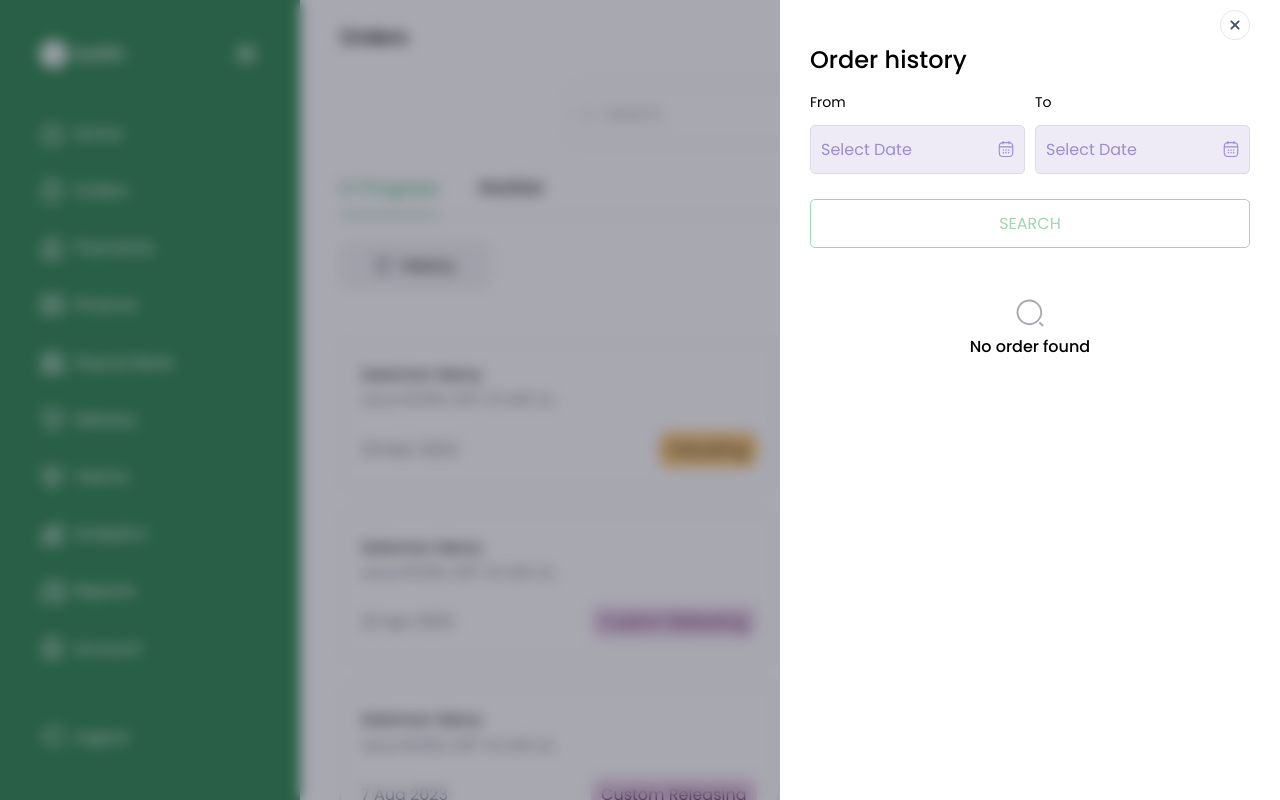
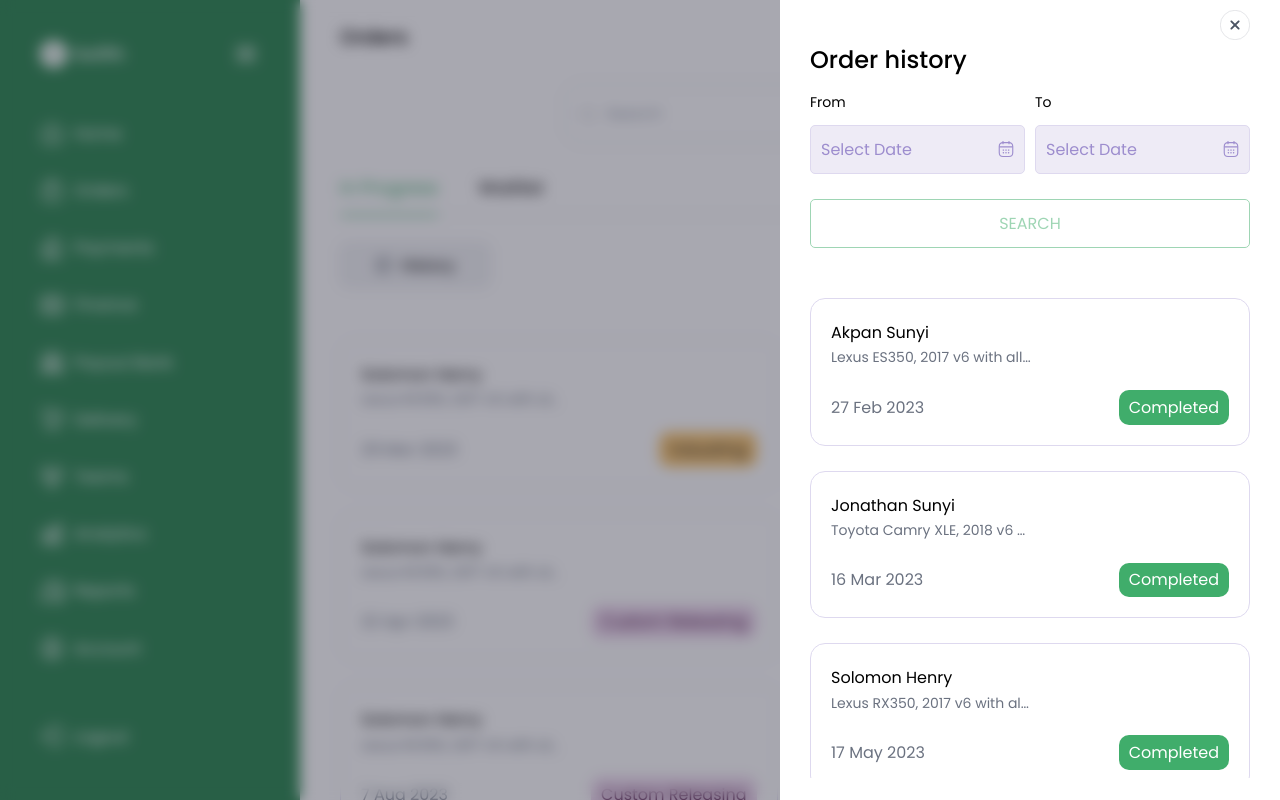
Before and after one commit to projects-for-clients/swifth, a React (Vite) app: page /dashboard/orders in a window 1280 px wide. Both pictures are taken after a click on the element "History". Built offline with nearby package versions, Linux system fonts and the light colour scheme.

Commit message:
working on filter dates

```diff
--- a/src/container/dashboard/orders.tsx
+++ b/src/container/dashboard/orders.tsx
@@ -267,7 +267,7 @@ function orders() {
                 gridTemplateColumns: 'repeat(auto-fit, minmax(33rem, 1fr))',
               }}
             >
-              {orderHistory.length < 0 ? orderHistory.map((item, i) => {
+              {orderHistory.length > 0 ? orderHistory.map((item, i) => {
                 const { name, description, date, tag } = item;
 
                 return (
```
